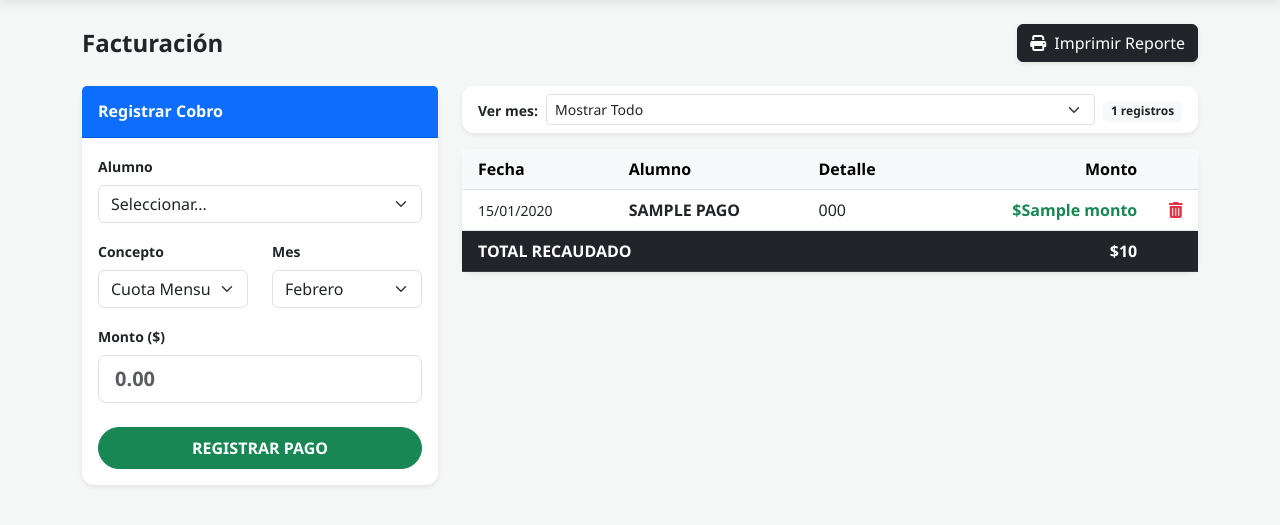
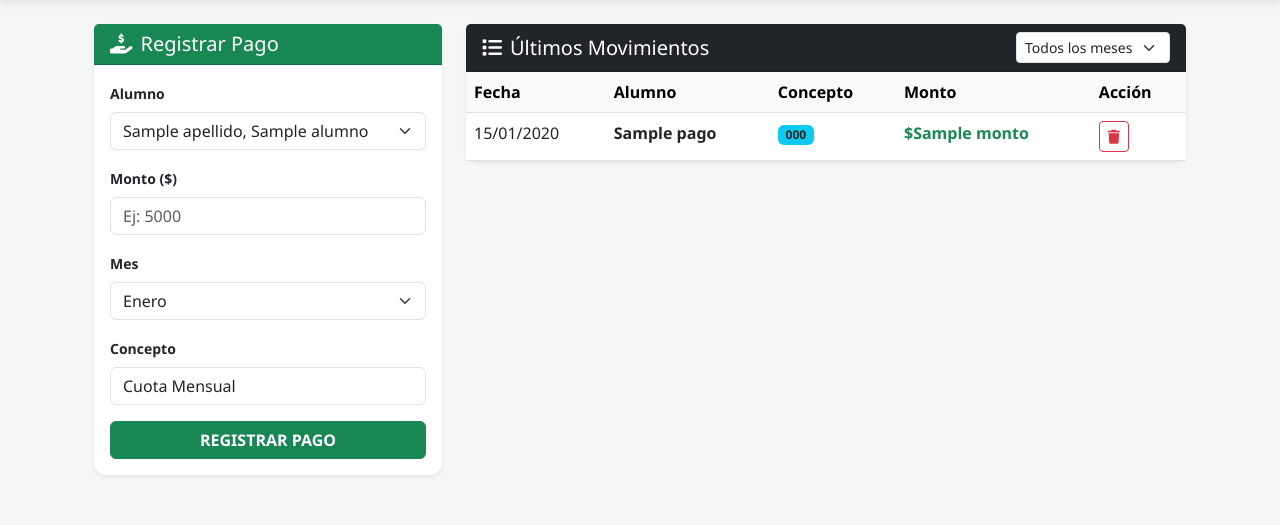
Before and after one commit to Pastormerlo/pilates-sistema, a Flask app: template templates/facturacion.html in a window 1280 px wide. Shown: the part 56-581 px from the top of the page. Run offline with Flask 3, Linux system fonts and the light colour scheme; the template is opened without the code that fills it: most values are stand-ins (such as "Sample title", 1, 10 or a date in 2020); some libraries are stand-ins or nearby versions.

Commit message:
Add files via upload

```diff
--- a/templates/facturacion.html
+++ b/templates/facturacion.html
@@ -1,134 +1,95 @@
 {% extends 'layout.html' %}
 {% block content %}
-<style>
-    @media print {
-        .navbar, .btn, .no-print, .form-cobro, .filter-box { display: none !important; }
-        .card { border: none !important; box-shadow: none !important; }
-        .print-only { display: block !important; }
-        body { background: white !important; padding: 0; }
-        .table { width: 100% !important; border-collapse: collapse; }
-        th, td { border: 1px solid #dee2e6 !important; padding: 8px !important; font-size: 12px; }
-    }
-    .print-only { display: none; }
-</style>
-
-<div class="d-flex justify-content-between align-items-center mb-4 no-print">
-    <h4 class="fw-bold mb-0">Facturación</h4>
-    <button onclick="window.print();" class="btn btn-dark shadow-sm">
-        <i class="fas fa-print me-2"></i>Imprimir Reporte
-    </button>
-</div>
-
-<div class="print-only text-center mb-4">
-    <h2 class="fw-bold">MAURO PILATES</h2>
-    <h5>Reporte de Pagos: {{ mes_seleccionado or 'Todos los meses' }}</h5>
-    <p class="small text-muted">Generado: {{ datetime.now().strftime('%d/%m/%Y %H:%M') }}</p>
-    <hr>
-</div>
-
-<div class="row g-4">
-    <div class="col-lg-4 form-cobro no-print">
-        <div class="card border-0 shadow-sm">
-            <div class="card-header bg-primary text-white py-3">
-                <h6 class="mb-0 fw-bold">Registrar Cobro</h6>
+<div class="container mt-4">
+    <div class="row">
+        <div class="col-md-4 mb-4">
+            <div class="card shadow-sm">
+                <div class="card-header bg-success text-white">
+                    <h5 class="mb-0"><i class="fas fa-hand-holding-usd me-2"></i>Registrar Pago</h5>
                 </div>
                 <div class="card-body">
                     <form action="/registrar_pago" method="POST">
                         <div class="mb-3">
                             <label class="form-label small fw-bold">Alumno</label>
                             <select name="alumno_id" class="form-select" required>
-                            <option value="">Seleccionar...</option>
-                            {% for a in alumnos %}
-                            <option value="{{ a.id }}">{{ a.apellido }}, {{ a.nombre }}</option>
+                                {% for alumno in alumnos %}
+                                <option value="{{ alumno.id }}">{{ alumno.apellido }}, {{ alumno.nombre }}</option>
                                 {% endfor %}
                             </select>
                         </div>
-                    <div class="row">
-                        <div class="col-6 mb-3">
-                            <label class="form-label small fw-bold">Concepto</label>
-                            <select name="concepto" class="form-select">
-                                <option value="Cuota Mensual">Cuota Mensual</option>
-                                <option value="Clase Suelta">Clase Suelta</option>
+                        <div class="mb-3">
+                            <label class="form-label small fw-bold">Monto ($)</label>
+                            <input type="number" name="monto" class="form-control" placeholder="Ej: 5000" required>
+                        </div>
+                        <div class="mb-3">
+                            <label class="form-label small fw-bold">Mes</label>
+                            <select name="mes" class="form-select">
+                                <option>Enero</option><option>Febrero</option><option>Marzo</option>
+                                <option>Abril</option><option>Mayo</option><option>Junio</option>
+                                <option>Julio</option><option>Agosto</option><option>Septiembre</option>
+                                <option>Octubre</option><option>Noviembre</option><option>Diciembre</option>
                             </select>
                         </div>
-                        <div class="col-6 mb-3">
-                            <label class="form-label small fw-bold">Mes</label>
-                            <select name="mes" class="form-select">
-                                {% for m in ['Enero', 'Febrero', 'Marzo', 'Abril', 'Mayo', 'Junio', 'Julio', 'Agosto', 'Septiembre', 'Octubre', 'Noviembre', 'Diciembre'] %}
-                                <option value="{{ m }}" {% if m == 'Febrero' %}selected{% endif %}>{{ m }}</option>
-                                {% endfor %}
-                            </select>
+                        <div class="mb-3">
+                            <label class="form-label small fw-bold">Concepto</label>
+                            <input type="text" name="concepto" class="form-control" value="Cuota Mensual">
                         </div>
-                    </div>
-                    <div class="mb-4">
-                        <label class="form-label small fw-bold">Monto ($)</label>
-                        <input type="number" name="monto" class="form-control form-control-lg text-success fw-bold" placeholder="0.00" required>
-                    </div>
-                    <button type="submit" class="btn btn-success w-100 py-2 fw-bold rounded-pill">REGISTRAR PAGO</button>
+                        <button type="submit" class="btn btn-success w-100 fw-bold">REGISTRAR PAGO</button>
                     </form>
                 </div>
             </div>
         </div>
 
-    <div class="col-lg-8">
-        <div class="card border-0 shadow-sm mb-3 no-print filter-box">
-            <div class="card-body py-2">
-                <form action="/facturacion" method="GET" class="row g-2 align-items-center">
-                    <div class="col-auto">
-                        <label class="small fw-bold">Ver mes:</label>
-                    </div>
-                    <div class="col">
+        <div class="col-md-8">
+            <div class="card shadow-sm">
+                <div class="card-header bg-dark text-white d-flex justify-content-between align-items-center">
+                    <h5 class="mb-0"><i class="fas fa-list me-2"></i>Últimos Movimientos</h5>
+                    <form class="d-flex gap-2">
                         <select name="mes_filtro" class="form-select form-select-sm" onchange="this.form.submit()">
-                            <option value="Todos">Mostrar Todo</option>
-                            {% for m in ['Enero', 'Febrero', 'Marzo', 'Abril', 'Mayo', 'Junio', 'Julio', 'Agosto', 'Septiembre', 'Octubre', 'Noviembre', 'Diciembre'] %}
-                            <option value="{{ m }}" {% if m == mes_seleccionado %}selected{% endif %}>{{ m }}</option>
-                            {% endfor %}
+                            <option value="Todos">Todos los meses</option>
+                            <option {% if mes_seleccionado == 'Enero' %}selected{% endif %}>Enero</option>
+                            <option {% if mes_seleccionado == 'Febrero' %}selected{% endif %}>Febrero</option>
+                            <option {% if mes_seleccionado == 'Marzo' %}selected{% endif %}>Marzo</option>
+                            <option {% if mes_seleccionado == 'Abril' %}selected{% endif %}>Abril</option>
+                            <option {% if mes_seleccionado == 'Mayo' %}selected{% endif %}>Mayo</option>
+                            <option {% if mes_seleccionado == 'Junio' %}selected{% endif %}>Junio</option>
+                            <option {% if mes_seleccionado == 'Julio' %}selected{% endif %}>Julio</option>
+                            <option {% if mes_seleccionado == 'Agosto' %}selected{% endif %}>Agosto</option>
+                            <option {% if mes_seleccionado == 'Septiembre' %}selected{% endif %}>Septiembre</option>
+                            <option {% if mes_seleccionado == 'Octubre' %}selected{% endif %}>Octubre</option>
+                            <option {% if mes_seleccionado == 'Noviembre' %}selected{% endif %}>Noviembre</option>
+                            <option {% if mes_seleccionado == 'Diciembre' %}selected{% endif %}>Diciembre</option>
                         </select>
-                    </div>
-                    <div class="col-auto">
-                        <span class="badge bg-light text-dark">{{ pagos | length }} registros</span>
-                    </div>
                     </form>
                 </div>
-        </div>
-
-        <div class="card border-0 shadow-sm">
-            <div class="card-body p-0">
                 <div class="table-responsive">
-                    <table class="table table-hover align-middle mb-0">
+                    <table class="table table-hover mb-0">
                         <thead class="table-light">
                             <tr>
-                                <th class="px-3">Fecha</th>
+                                <th>Fecha</th>
                                 <th>Alumno</th>
-                                <th>Detalle</th>
-                                <th class="text-end px-3">Monto</th>
-                                <th class="text-center no-print"></th>
+                                <th>Concepto</th>
+                                <th>Monto</th>
+                                <th>Acción</th>
                             </tr>
                         </thead>
                         <tbody>
-                            {% set total = namespace(valor=0) %}
-                            {% for p in pagos %}
-                            {% set total.valor = total.valor + p.monto %}
+                            {% for pago in pagos %}
                             <tr>
-                                <td class="px-3 small">{{ p.fecha.strftime('%d/%m/%Y') }}</td>
-                                <td class="fw-bold text-uppercase">{{ p.alumno_nombre }}</td>
-                                <td>{{ p.concepto }}</td>
-                                <td class="text-end fw-bold text-success px-3">${{ p.monto }}</td>
-                                <td class="text-center no-print">
-                                    <a href="/eliminar_pago/{{ p.id }}" class="text-danger" onclick="return confirm('¿Eliminar?')">
-                                        <i class="fas fa-trash-alt"></i>
+                                <td>{{ pago.fecha.strftime('%d/%m/%Y') }}</td>
+                                <td class="fw-bold">{{ pago.alumno_nombre }}</td>
+                                <td><span class="badge bg-info text-dark">{{ pago.concepto }}</span></td>
+                                <td class="text-success fw-bold">${{ pago.monto }}</td>
+                                <td>
+                                    <a href="/eliminar_pago/{{ pago.id }}"
+                                       class="btn btn-outline-danger btn-sm"
+                                       onclick="return confirm('¿Seguro que querés eliminar este registro de pago?')">
+                                        <i class="fas fa-trash"></i>
                                     </a>
                                 </td>
                             </tr>
                             {% endfor %}
                         </tbody>
-                        <tfoot class="table-dark">
-                            <tr>
-                                <td colspan="3" class="px-3 fw-bold">TOTAL RECAUDADO</td>
-                                <td class="text-end px-3 fw-bold">${{ total.valor }}</td>
-                                <td class="no-print"></td>
-                            </tr>
-                        </tfoot>
                     </table>
                 </div>
             </div>
```
Lines whose indentation alone changed are shown as unchanged.
